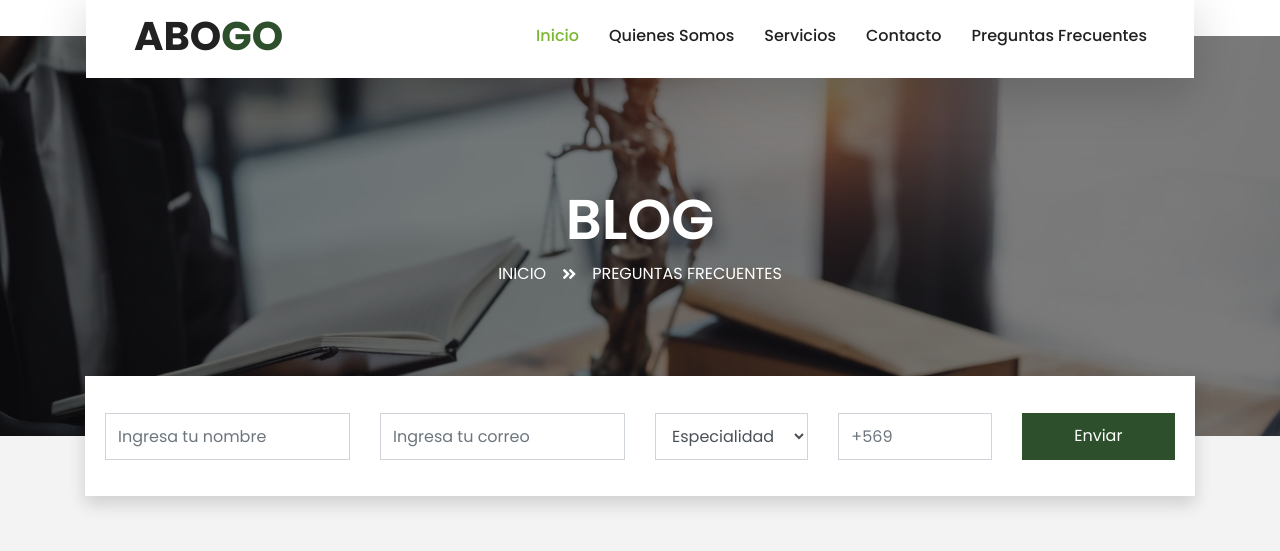
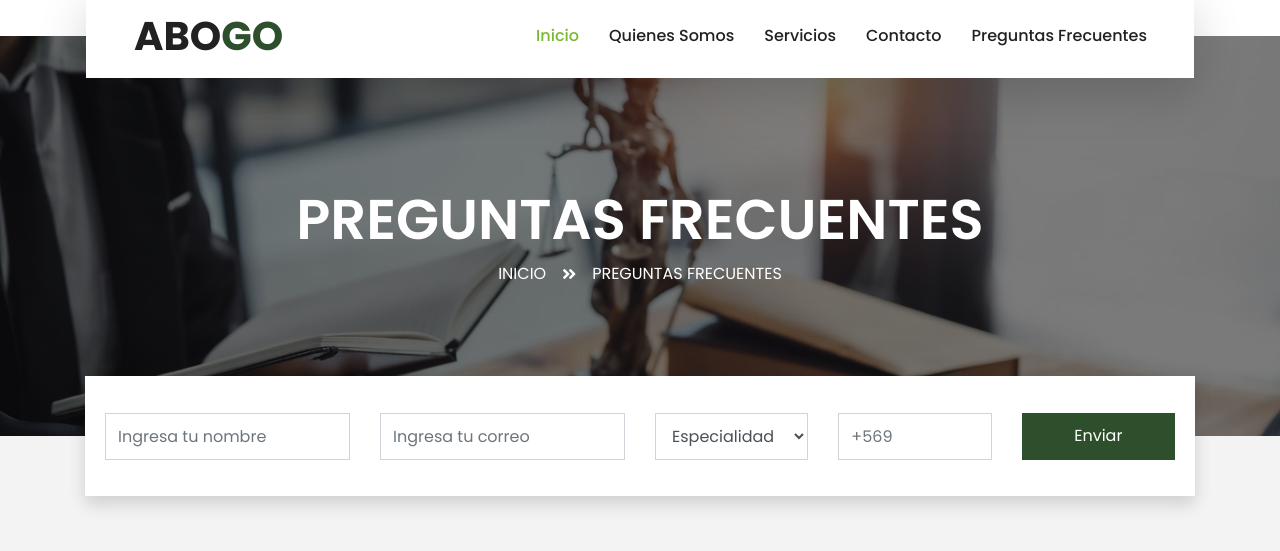
Before and after one commit to juanyn2000/abogo3, a plain HTML site: page blog.html in a window 1280 px wide. Shown: the part 62-613 px from the top of the page. Drawn offline with nearby package versions, Linux system fonts and the light colour scheme.

Commit message:
correccion de blog por preguntas frecuentes

```diff
--- a/blog.html
+++ b/blog.html
@@ -252,7 +252,7 @@
     <div class="container-fluid page-header">
         <div class="container">
             <div class="d-flex flex-column align-items-center justify-content-center" style="min-height: 400px">
-                <h3 class="display-4 text-white text-uppercase">Blog</h3>
+                <h3 class="display-4 text-white text-uppercase">Preguntas Frecuentes</h3>
                 <div class="d-inline-flex text-white">
                     <p class="m-0 text-uppercase"><a class="text-white" href="index.html">Inicio</a></p>
                     <i class="fa fa-angle-double-right pt-1 px-3"></i>
```
